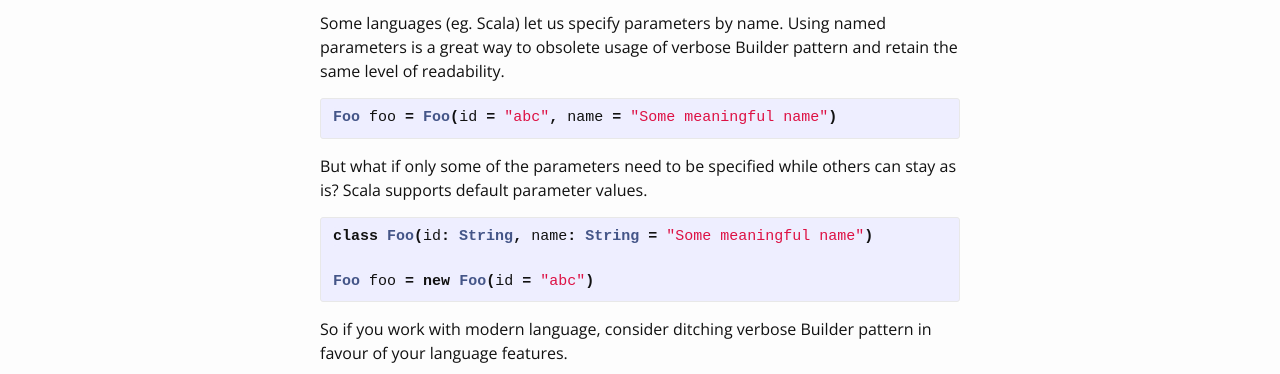
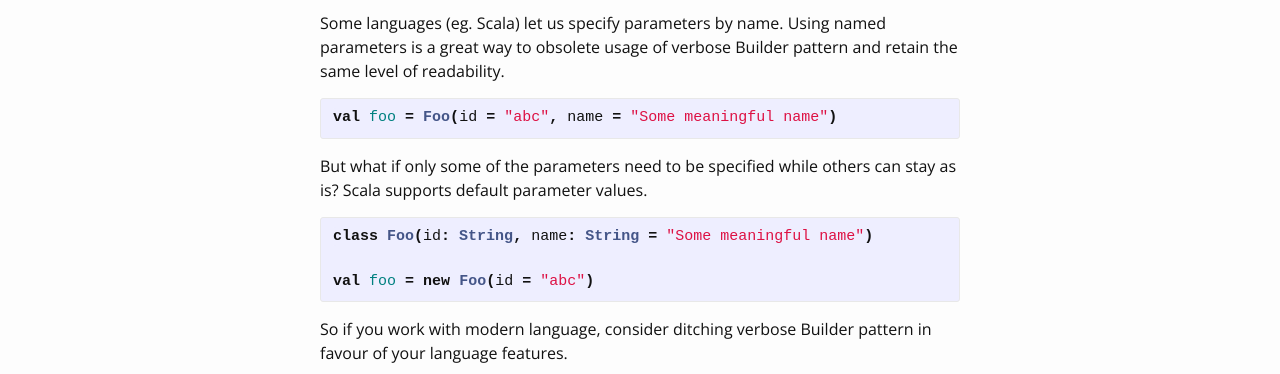
Before and after one commit to liucijus/liucijus.github.io, a Jekyll site: the page built from _posts/2016-09-20-you-may-not-need-builder-ever.markdown, in a window 1280 px wide. Shown: the part 562-936 px from the top of the page. Built offline with Jekyll 4.4.1, drawn with Linux system fonts in a browser that asks for light colours; comment, search, counter and statistics services are not loaded.

Commit message:
Fix Scala examples, thanks Martynas

```diff
--- a/_posts/2016-09-20-you-may-not-need-builder-ever.markdown
+++ b/_posts/2016-09-20-you-may-not-need-builder-ever.markdown
@@ -30,7 +30,7 @@ Using named parameters is a great way to obsolete usage of verbose
 Builder pattern and retain the same level of readability.
 
 {% highlight scala %}
-Foo foo = Foo(id = "abc", name = "Some meaningful name")
+val foo = Foo(id = "abc", name = "Some meaningful name")
 {% endhighlight %}
 
 But what if only some of the parameters need to be specified
@@ -39,7 +39,7 @@ while others can stay as is? Scala supports default parameter values.
 {% highlight scala %}
 class Foo(id: String, name: String = "Some meaningful name")
 
-Foo foo = new Foo(id = "abc")
+val foo = new Foo(id = "abc")
 {% endhighlight %}
 
 So if you work with modern language, consider ditching verbose
```
